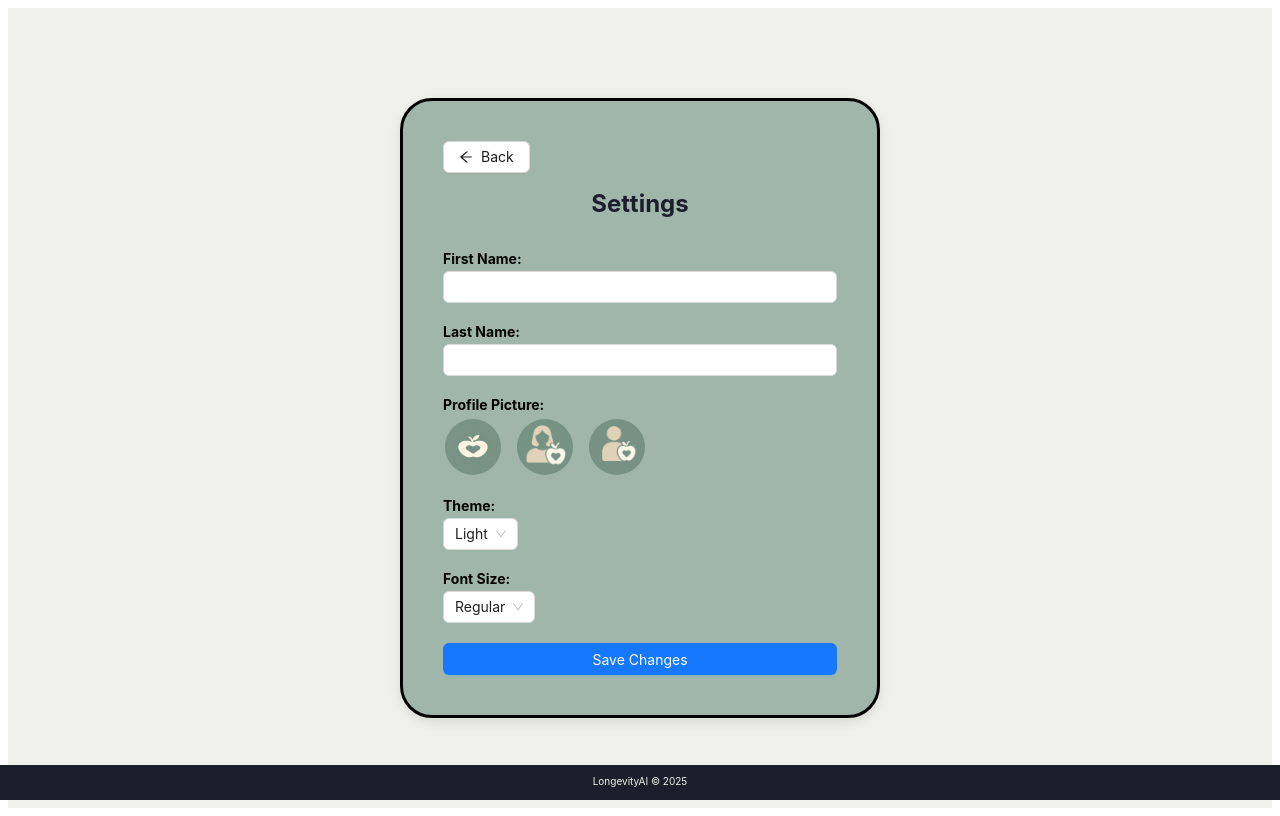
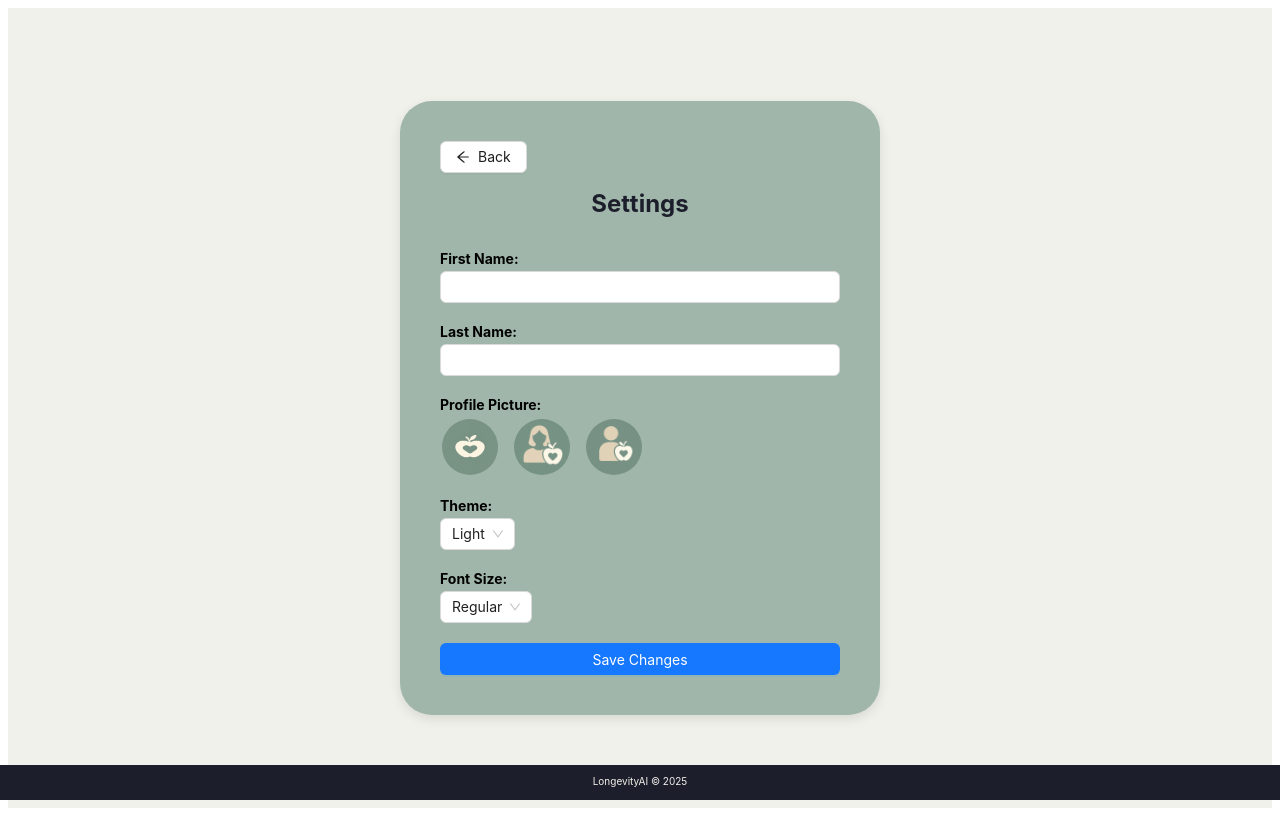
Before and after one commit to violetyousif/Methuselah, a Next.js app: page /settings in a window 1280 px wide. Built offline with nearby package versions, Linux system fonts and the light colour scheme; no server answers.

Commit message:
Dark mode UI enhancements and removal of div borders

```diff
--- a/src/pages/dashboard.tsx
+++ b/src/pages/dashboard.tsx
@@ -137,8 +137,7 @@ React.useEffect(() => {
             </Pie>
             <Tooltip contentStyle={{
               background: isDark ? '#232323' : '#fff',
-              color: isDark ? '#5eead4' : '#203625',
-              border: isDark ? '1px solid #318182' : '1px solid #203625'
+              color: isDark ? '#5eead4' : '#203625'
             }} />
 
           </PieChart>
@@ -172,7 +171,6 @@ const getStyles = (theme: 'default' | 'dark') => ({
   modalContainer: {
     backgroundColor: theme === 'dark' ? '#252525' :'#9AB7A9',
     borderRadius: '16px',
-    border: `3px solid ${theme === 'dark' ? '#4b5563' : '#203625'}`,
     overflow: 'hidden',
     marginTop: 24
   },
--- a/src/pages/settings.tsx
+++ b/src/pages/settings.tsx
@@ -210,6 +210,15 @@ export default function Settings() {
         body[data-fontsize='extra-large'] .ant-select-selector {
           font-size: 2.5em !important;
         }
+        /* Fix for the Select dropdown arrow visibility in dark mode */
+        body[data-theme='dark'] .ant-select-arrow {
+        color: #F1F1EA !important; /* light color for dark bg */
+        }
+        body[data-theme='dark'] .ant-select-selector {
+        background-color: #1D1E2C !important;
+        color: #F1F1EA !important;
+        border-color: #318182 !important;
+        }
       `}</style>
       <style jsx>{`
         .settingsPage {
@@ -223,7 +232,6 @@ export default function Settings() {
         .settingsCard {
           background-color: ${theme === 'dark' ? '#27293d' : '#A0B6AA'};
           border-radius: 2rem;
-          border: 3px solid ${theme === 'dark' ? '#318182' : '#000000'};
           padding: 40px;
           width: 100%;
           max-width: 480px;
--- a/src/styles/globals.css
+++ b/src/styles/globals.css
@@ -104,6 +104,41 @@ footer {
   height: 40px;
   border-radius: 50%;
   object-fit: cover;
+}
+
+/* Methuselah tree icon styling for dark mode */
+.methuselah-icon-wrapper {
+  width: 36px;
+  height: 36px;
+  border-radius: 50%;
+  display: flex;
+  align-items: center;
+  justify-content: center;
+  background-color: transparent;
+}
+
+body[data-theme='dark'] .methuselah-icon-wrapper {
+  background-color: white;
+}
+
+/* Chat time stamp */
+.timestamp {
+  font-style: italic;
+  font-size: 12px;
+  margin-bottom: 4px;
+  color: #000;
+}
+
+[data-theme='dark'] .timestamp {
+  color: #F1F1EA;
+}
+
+.align-right {
+  text-align: right;
+}
+
+.align-left {
+  text-align: left;
 }
 
 /* Send bar */
@@ -323,17 +358,17 @@ a:hover {
   scrollbar-color: #318182 #0f0f17;
 }
 
-[data-theme='dark'] .chat-icon-black-outline {
+/* Commented out because it makes send bar icons disappear */
+/* [data-theme='dark'] .chat-icon-black-outline {
   color: #F1F1EA;
   stroke: #F1F1EA;
-}
+} */
 
 /* Default theme (light mode) modal fix */
 body[data-theme='default'] .custom-modal .ant-modal-content {
   background-color: #A0B6AA !important;
   color: #1D1E2C !important;
   border-radius: 2rem !important;
-  border: 2px solid #203625 !important;
   box-shadow: 0 6px 18px rgba(0, 0, 0, 0.1) !important;
 }
 
```
Also changed, not shown: src/components/ChatGPT/MessageItem.tsx (+10 -2 lines), src/pages/chatBot.tsx (+6 -1 lines).
